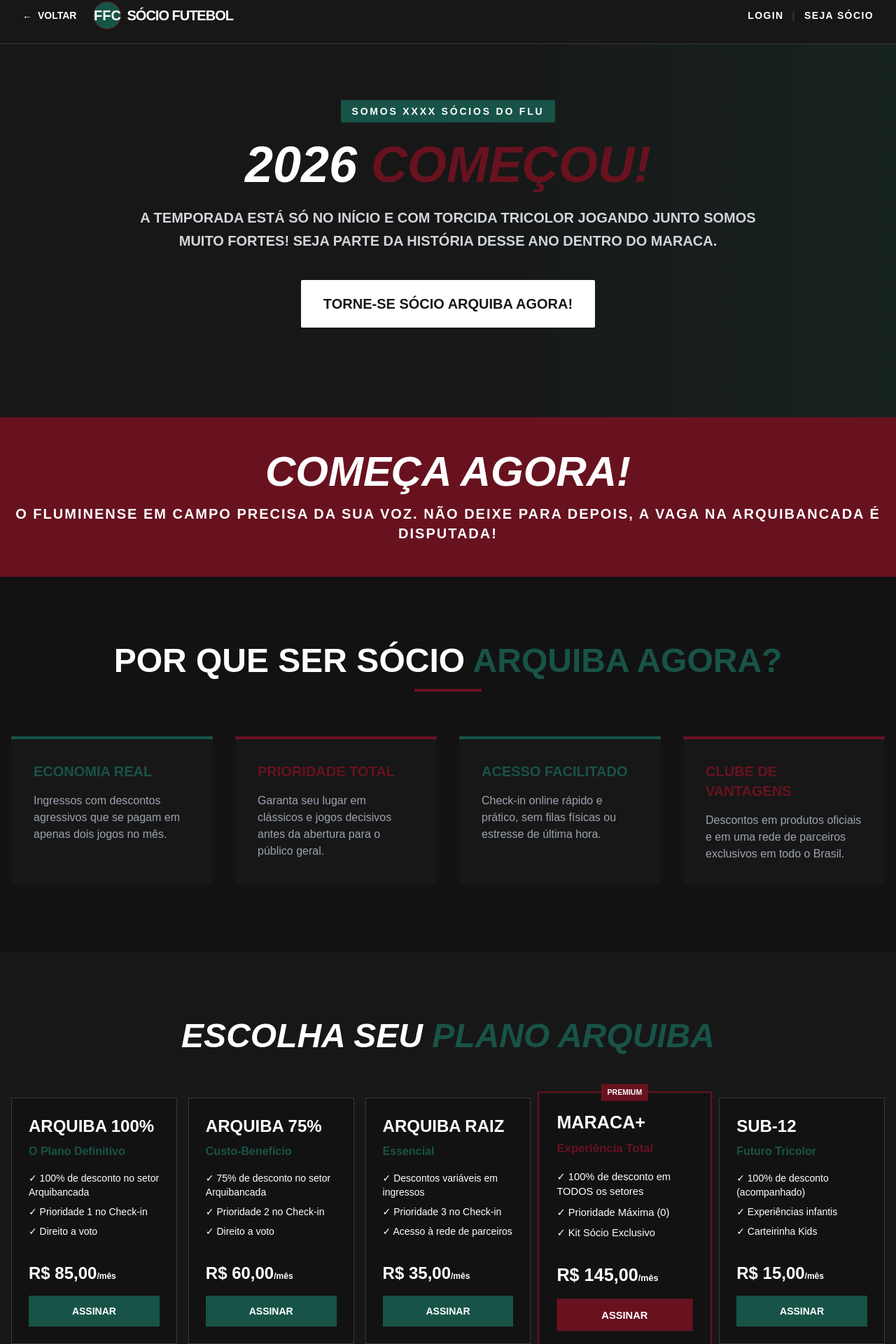
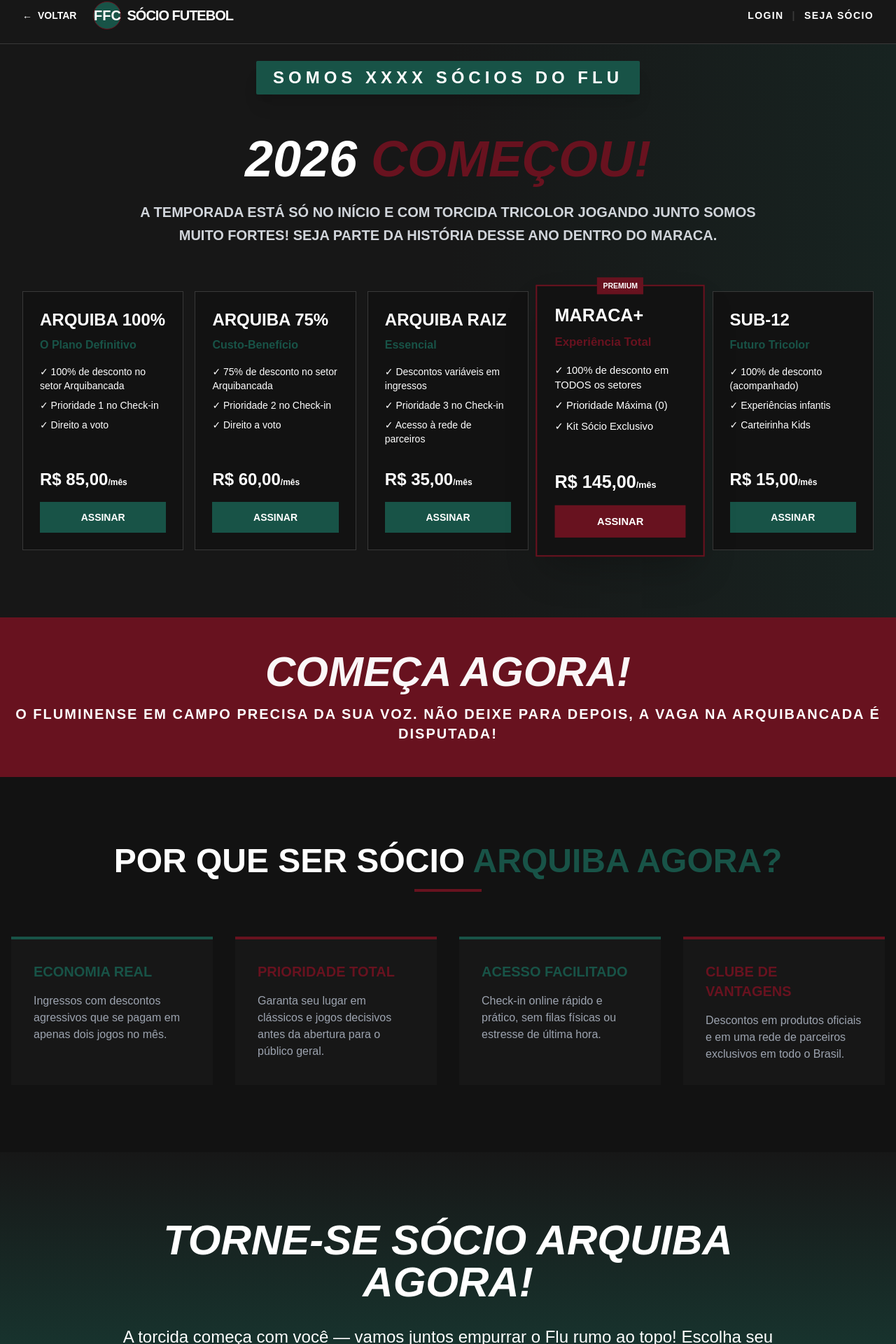
Before and after one commit to Feng-Brasil/lp-fluminense-planos-arquiba-2026, a Next.js app: page / in a window 1280 px wide. Shown: the part 18-1938 px from the top of the page at 70% size. Built offline with nearby package versions, Linux system fonts and the light colour scheme.

Commit message:
Ajustes no contador de sócios, remoção de botão 'Assine Já' e 'TORNA-SE SÓCIO ARQUIBA AGORA!', e união do scroll dos planos com o primeiro.

```diff
--- a/app/page.tsx
+++ b/app/page.tsx
@@ -24,13 +24,13 @@
         </div>
       </nav>
 
-      {/* HERO SECTION */}
-      <section className="relative overflow-hidden pt-20 pb-32">
+      {/* HERO SECTION + PLANOS (JOINED SCROLL) */}
+      <section className="relative overflow-hidden pt-10 pb-24">
         <div className="absolute top-0 right-0 w-1/2 h-full bg-gradient-to-l from-[#185347]/20 to-transparent pointer-events-none"></div>
         <div className="max-w-7xl mx-auto px-4 sm:px-6 lg:px-8 relative">
-          <div className="max-w-4xl mx-auto text-center">
-            <div className="bg-[#185347] inline-block px-4 py-1 mb-6 rounded-sm">
-              <span className="text-white font-bold tracking-[0.2em] uppercase text-sm">SOMOS XXXX SÓCIOS DO FLU</span>
+          <div className="max-w-4xl mx-auto text-center mb-16">
+            <div className="bg-[#185347] inline-block px-6 py-2 mb-10 rounded-sm shadow-xl transform -translate-y-4">
+              <span className="text-white font-black tracking-[0.25em] uppercase text-xl md:text-2xl">SOMOS XXXX SÓCIOS DO FLU</span>
             </div>
 
             <h1 className="text-5xl md:text-7xl font-black uppercase leading-none mb-6 italic text-center">
@@ -39,10 +39,74 @@
             <p className="text-xl text-gray-300 mb-10 mx-auto leading-relaxed uppercase font-bold text-center">
               A temporada está só no início e com torcida tricolor jogando junto somos muito fortes! Seja parte da história desse ano dentro do Maraca.
             </p>
-            <div className="flex flex-col sm:flex-row gap-4 justify-center">
-              <a href="#planos" className="bg-[#ffffff] text-[#171717] px-8 py-5 rounded-sm font-black text-xl text-center hover:bg-[#68121f] hover:text-white transition-all duration-500 uppercase">
-                TORNE-SE SÓCIO ARQUIBA AGORA!
-              </a>
+          </div>
+
+          {/* PLANOS INTEGRADOS NO PRIMEIRO SCROLL */}
+          <div id="planos" className="grid md:grid-cols-3 lg:grid-cols-5 gap-4 mt-12">
+            {/* Arquiba 100% */}
+            <div className="bg-[#121212] border border-[#393939] p-6 flex flex-col hover:border-[#185347] transition-all">
+              <h3 className="text-2xl font-black mb-2 uppercase">Arquiba 100%</h3>
+              <p className="text-[#185347] font-bold mb-4">O Plano Definitivo</p>
+              <ul className="text-sm space-y-2 mb-8 flex-grow">
+                <li>✓ 100% de desconto no setor Arquibancada</li>
+                <li>✓ Prioridade 1 no Check-in</li>
+                <li>✓ Direito a voto</li>
+              </ul>
+              <div className="text-2xl font-bold mb-4">R$ 85,00<span className="text-xs">/mês</span></div>
+              <button className="w-full bg-[#185347] py-3 font-bold uppercase text-sm">Assinar</button>
+            </div>
+
+            {/* Arquiba 75% */}
+            <div className="bg-[#121212] border border-[#393939] p-6 flex flex-col hover:border-[#185347] transition-all">
+              <h3 className="text-2xl font-black mb-2 uppercase">Arquiba 75%</h3>
+              <p className="text-[#185347] font-bold mb-4">Custo-Benefício</p>
+              <ul className="text-sm space-y-2 mb-8 flex-grow">
+                <li>✓ 75% de desconto no setor Arquibancada</li>
+                <li>✓ Prioridade 2 no Check-in</li>
+                <li>✓ Direito a voto</li>
+              </ul>
+              <div className="text-2xl font-bold mb-4">R$ 60,00<span className="text-xs">/mês</span></div>
+              <button className="w-full bg-[#185347] py-3 font-bold uppercase text-sm">Assinar</button>
+            </div>
+
+            {/* Arquiba Raiz */}
+            <div className="bg-[#121212] border border-[#393939] p-6 flex flex-col hover:border-[#185347] transition-all">
+              <h3 className="text-2xl font-black mb-2 uppercase">Arquiba Raiz</h3>
+              <p className="text-[#185347] font-bold mb-4">Essencial</p>
+              <ul className="text-sm space-y-2 mb-8 flex-grow">
+                <li>✓ Descontos variáveis em ingressos</li>
+                <li>✓ Prioridade 3 no Check-in</li>
+                <li>✓ Acesso à rede de parceiros</li>
+              </ul>
+              <div className="text-2xl font-bold mb-4">R$ 35,00<span className="text-xs">/mês</span></div>
+              <button className="w-full bg-[#185347] py-3 font-bold uppercase text-sm">Assinar</button>
+            </div>
+
+            {/* Maraca+ */}
+            <div className="bg-[#121212] border-2 border-[#68121f] p-6 flex flex-col scale-105 relative z-10 shadow-2xl">
+              <div className="absolute -top-3 left-1/2 -translate-x-1/2 bg-[#68121f] text-[10px] px-2 py-1 font-bold uppercase">Premium</div>
+              <h3 className="text-2xl font-black mb-2 uppercase">Maraca+</h3>
+              <p className="text-[#68121f] font-bold mb-4">Experiência Total</p>
+              <ul className="text-sm space-y-2 mb-8 flex-grow">
+                <li>✓ 100% de desconto em TODOS os setores</li>
+                <li>✓ Prioridade Máxima (0)</li>
+                <li>✓ Kit Sócio Exclusivo</li>
+              </ul>
+              <div className="text-2xl font-bold mb-4">R$ 145,00<span className="text-xs">/mês</span></div>
+              <button className="w-full bg-[#68121f] py-3 font-bold uppercase text-sm">Assinar</button>
+            </div>
+
+            {/* Sub-12 */}
+            <div className="bg-[#121212] border border-[#393939] p-6 flex flex-col hover:border-[#185347] transition-all">
+              <h3 className="text-2xl font-black mb-2 uppercase">Sub-12</h3>
+              <p className="text-[#185347] font-bold mb-4">Futuro Tricolor</p>
+              <ul className="text-sm space-y-2 mb-8 flex-grow">
+                <li>✓ 100% de desconto (acompanhado)</li>
+                <li>✓ Experiências infantis</li>
+                <li>✓ Carteirinha Kids</li>
+              </ul>
+              <div className="text-2xl font-bold mb-4">R$ 15,00<span className="text-xs">/mês</span></div>
+              <button className="w-full bg-[#185347] py-3 font-bold uppercase text-sm">Assinar</button>
             </div>
           </div>
         </div>
@@ -84,80 +148,6 @@
         </div>
       </section>
 
-      {/* DETALHAMENTO DOS PLANOS ARQUIBA */}
-      <section id="planos" className="py-24 bg-[#171717]">
-        <div className="max-w-7xl mx-auto px-4">
-          <h2 className="text-5xl font-black uppercase mb-16 text-center italic">Escolha seu <span className="text-[#185347]">Plano Arquiba</span></h2>
-          <div className="grid md:grid-cols-3 lg:grid-cols-5 gap-4">
-            {/* Arquiba 100% */}
-            <div className="bg-[#121212] border border-[#393939] p-6 flex flex-col hover:border-[#185347] transition-all">
-              <h3 className="text-2xl font-black mb-2 uppercase">Arquiba 100%</h3>
-              <p className="text-[#185347] font-bold mb-4">O Plano Definitivo</p>
-              <ul className="text-sm space-y-2 mb-8 flex-grow">
-                <li>✓ 100% de desconto no setor Arquibancada</li>
-                <li>✓ Prioridade 1 no Check-in</li>
-                <li>✓ Direito a voto</li>
-              </ul>
-              <div className="text-2xl font-bold mb-4">R$ 85,00<span className="text-xs">/mês</span></div>
-              <button className="w-full bg-[#185347] py-3 font-bold uppercase text-sm">Assinar</button>
-            </div>
-
-            {/* Arquiba 75% */}
-            <div className="bg-[#121212] border border-[#393939] p-6 flex flex-col hover:border-[#185347] transition-all">
-              <h3 className="text-2xl font-black mb-2 uppercase">Arquiba 75%</h3>
-              <p className="text-[#185347] font-bold mb-4">Custo-Benefício</p>
-              <ul className="text-sm space-y-2 mb-8 flex-grow">
-                <li>✓ 75% de desconto no setor Arquibancada</li>
-                <li>✓ Prioridade 2 no Check-in</li>
-                <li>✓ Direito a voto</li>
-              </ul>
-              <div className="text-2xl font-bold mb-4">R$ 60,00<span className="text-xs">/mês</span></div>
-              <button className="w-full bg-[#185347] py-3 font-bold uppercase text-sm">Assinar</button>
-            </div>
-
-            {/* Arquiba Raiz */}
-            <div className="bg-[#121212] border border-[#393939] p-6 flex flex-col hover:border-[#185347] transition-all">
-              <h3 className="text-2xl font-black mb-2 uppercase">Arquiba Raiz</h3>
-              <p className="text-[#185347] font-bold mb-4">Essencial</p>
-              <ul className="text-sm space-y-2 mb-8 flex-grow">
-                <li>✓ Descontos variáveis em ingressos</li>
-                <li>✓ Prioridade 3 no Check-in</li>
-                <li>✓ Acesso à rede de parceiros</li>
-              </ul>
-              <div className="text-2xl font-bold mb-4">R$ 35,00<span className="text-xs">/mês</span></div>
-              <button className="w-full bg-[#185347] py-3 font-bold uppercase text-sm">Assinar</button>
-            </div>
-
-            {/* Maraca+ */}
-            <div className="bg-[#121212] border-2 border-[#68121f] p-6 flex flex-col scale-105 relative">
-              <div className="absolute -top-3 left-1/2 -translate-x-1/2 bg-[#68121f] text-[10px] px-2 py-1 font-bold uppercase">Premium</div>
-              <h3 className="text-2xl font-black mb-2 uppercase">Maraca+</h3>
-              <p className="text-[#68121f] font-bold mb-4">Experiência Total</p>
-              <ul className="text-sm space-y-2 mb-8 flex-grow">
-                <li>✓ 100% de desconto em TODOS os setores</li>
-                <li>✓ Prioridade Máxima (0)</li>
-                <li>✓ Kit Sócio Exclusivo</li>
-              </ul>
-              <div className="text-2xl font-bold mb-4">R$ 145,00<span className="text-xs">/mês</span></div>
-              <button className="w-full bg-[#68121f] py-3 font-bold uppercase text-sm">Assinar</button>
-            </div>
-
-            {/* Sub-12 */}
-            <div className="bg-[#121212] border border-[#393939] p-6 flex flex-col hover:border-[#185347] transition-all">
-              <h3 className="text-2xl font-black mb-2 uppercase">Sub-12</h3>
-              <p className="text-[#185347] font-bold mb-4">Futuro Tricolor</p>
-              <ul className="text-sm space-y-2 mb-8 flex-grow">
-                <li>✓ 100% de desconto (acompanhado)</li>
-                <li>✓ Experiências infantis</li>
-                <li>✓ Carteirinha Kids</li>
-              </ul>
-              <div className="text-2xl font-bold mb-4">R$ 15,00<span className="text-xs">/mês</span></div>
-              <button className="w-full bg-[#185347] py-3 font-bold uppercase text-sm">Assinar</button>
-            </div>
-          </div>
-        </div>
-      </section>
-
       {/* CALL TO ACTION FINAL */}
       <section className="py-24 bg-gradient-to-b from-[#171717] to-[#185347]">
         <div className="max-w-5xl mx-auto px-4 text-center">
```
